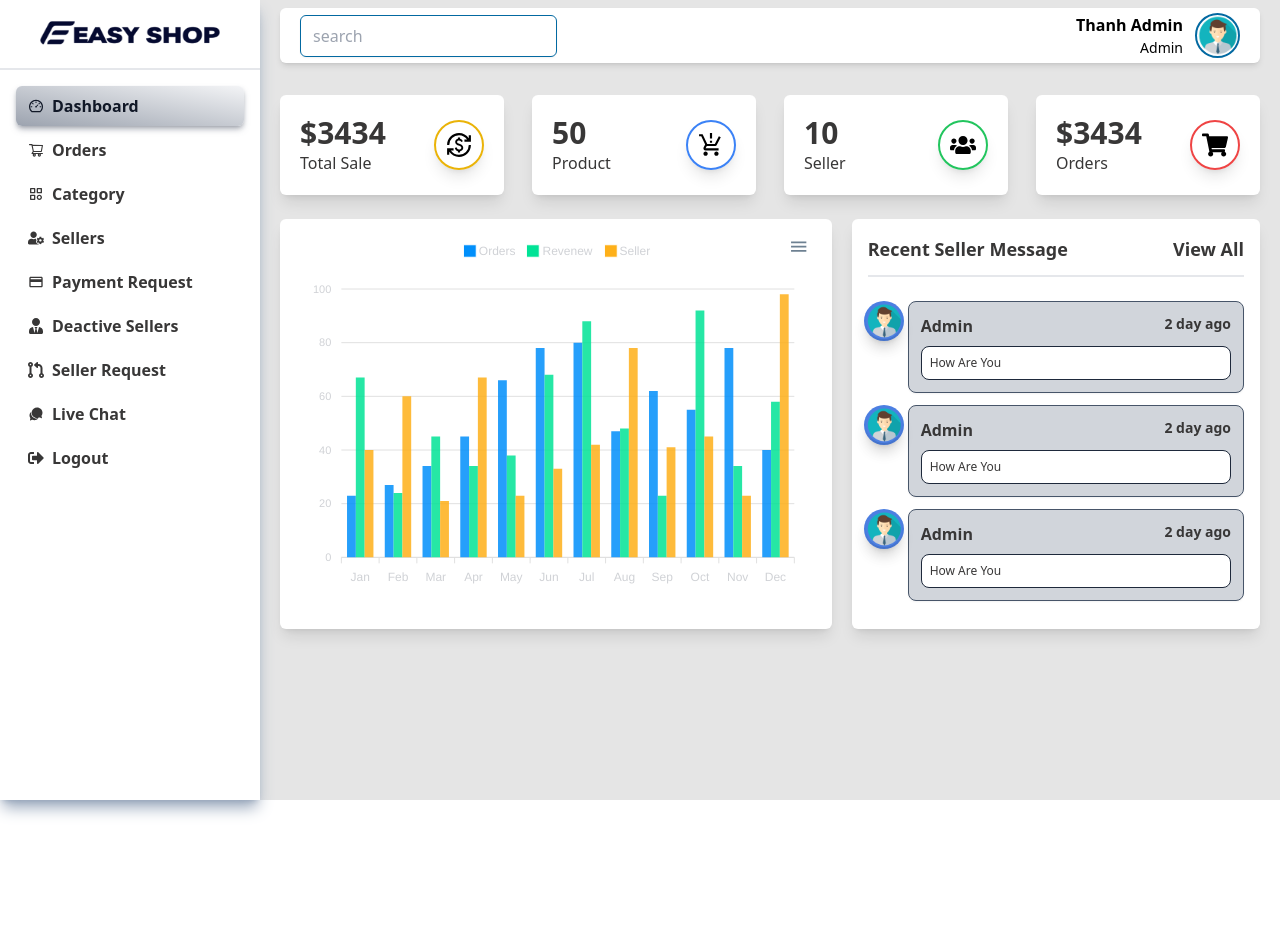
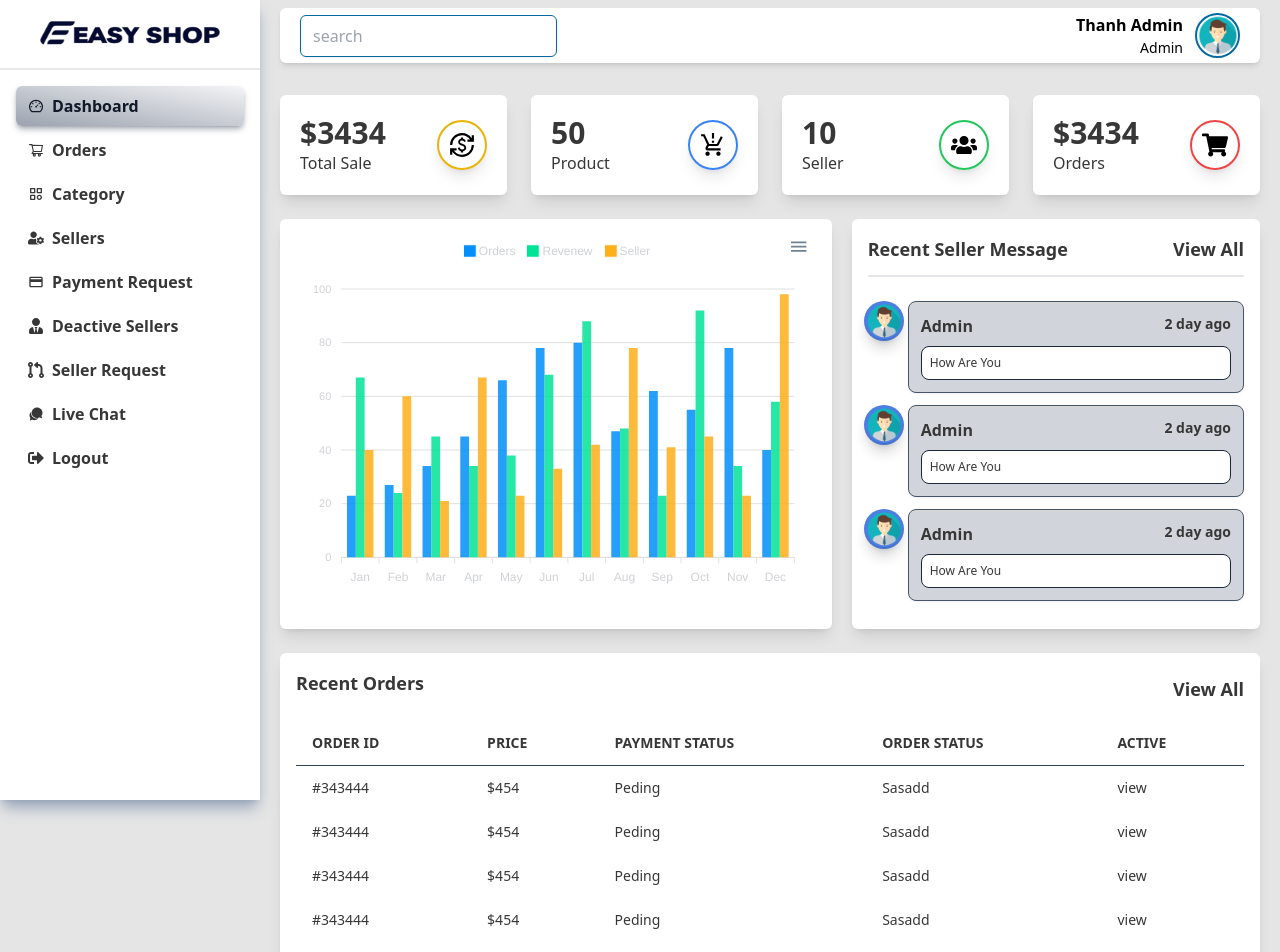
Before and after one commit to huuthanh0312/FE_Dashboard_ReactJs_Mern_Multi_Vendor_Ecommerce, a React (Create React App) app: page /admin/dashboard in a window 1280 px wide. Shown: the top 952 px of the page. Before the commit the page ends 800 px from the top, so only its background shows below. Built offline with nearby package versions, Linux system fonts and the light colour scheme.

Commit message:
desgin dashboard admin

```diff
--- a/src/views/admin/AdminDashboard.jsx
+++ b/src/views/admin/AdminDashboard.jsx
@@ -89,9 +89,9 @@ const AdminDashboard = () => {
   }
   return (
     <div>
-      <div className="px-2 md:px-5">
+      <div className="px-2 pb-6 md:px-5">
         {/*  */}
-        <div className="w-full grid grid-cols-1 sm:grid-cols-2 md:grid-cols-2 lg:grid-cols-4 gap-7">
+        <div className="w-full grid grid-cols-1 sm:grid-cols-2 md:grid-cols-2 lg:grid-cols-4 gap-6">
           <div className="flex justify-between items-center p-5 bg-white rounded-md gap-3 shadow-lg md:hover:scale-105 hover:shadow-indigo-200">
             <div className="flex flex-col justify-start items-start text-[#383737]">
               <h2 className="text-3xl font-bold">$3434</h2>
@@ -205,6 +205,57 @@ const AdminDashboard = () => {
             </div>
           </div>
         </div>
+        {/*  */}
+        <div className="w-full p-4 bg-white shadow-lg rounded-md text-[#383737]">
+          <div className="flex justify-between items-center pb-3 text-lg font-semibold">
+            <h2 className="pb-3 text-lg">Recent Orders</h2>
+            <Link className="">View All</Link>
+          </div>
+          <div className="relative overflow-x-auto">
+            <table className="w-full text-sm text-left">
+              <thead className="uppercase border-b border-slate-700">
+                <tr>
+                  <th className="py-3 px-4" scope="col">
+                    Order Id
+                  </th>
+                  <th className="py-3 px-4" scope="col">
+                    Price
+                  </th>
+                  <th className="py-3 px-4" scope="col">
+                    Payment Status
+                  </th>
+                  <th className="py-3 px-4" scope="col">
+                    Order Status
+                  </th>
+                  <th className="py-3 px-4" scope="col">
+                    Active
+                  </th>
+                </tr>
+              </thead>
+              <tbody>
+                {[1, 2, 3, 4, 5].map((d, i) => (
+                  <tr>
+                    <td scope="row" className="py-3 px-4 font-medium whitespace-nowrap">
+                      #343444
+                    </td>
+                    <td scope="row" className="py-3 px-4 font-medium whitespace-nowrap">
+                      $454
+                    </td>
+                    <td scope="row" className="py-3 px-4 font-medium whitespace-nowrap">
+                      Peding
+                    </td>
+                    <td scope="row" className="py-3 px-4 font-medium whitespace-nowrap">
+                      Sasadd
+                    </td>
+                    <td scope="row" className="py-3 px-4 font-medium whitespace-nowrap">
+                      <Link>view</Link>
+                    </td>
+                  </tr>
+                ))}
+              </tbody>
+            </table>
+          </div>
+        </div>
       </div>
     </div>
   )
```
